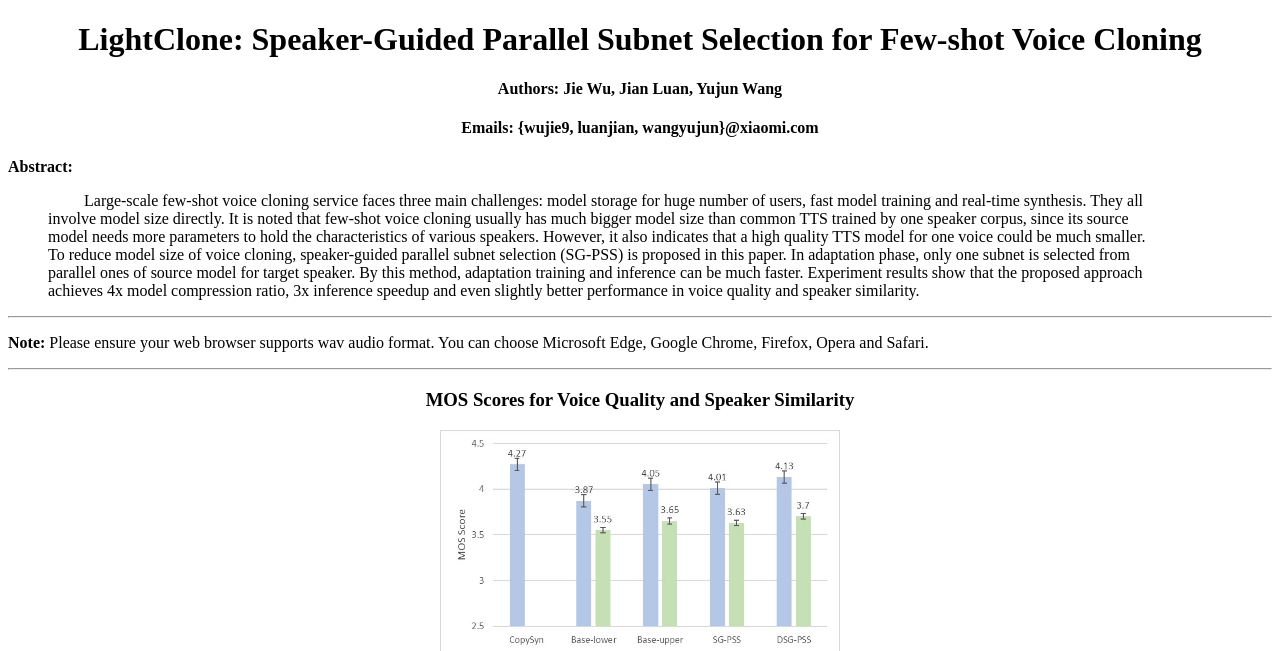
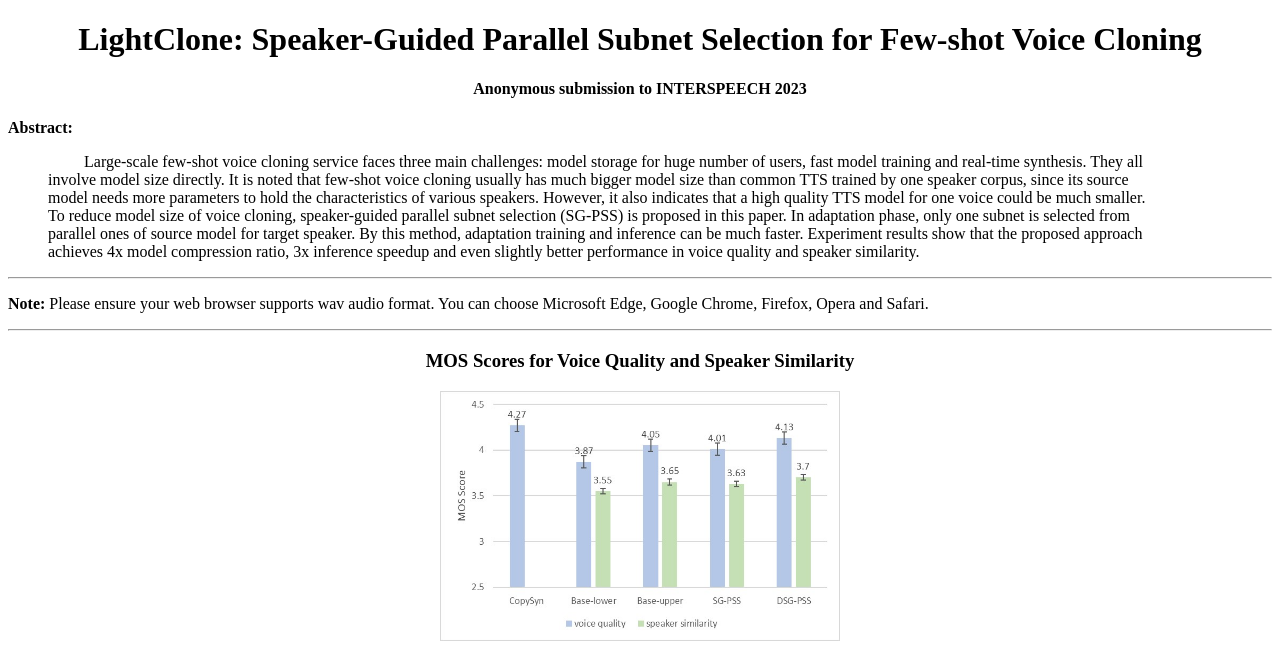
Before and after one commit to jiewu2022/INTERSPEECH2023-demo, a plain HTML site: page index.html in a window 1280 px wide. Shown: the top 651 px of the page. Drawn offline with Linux system fonts and the light colour scheme.

Commit message:
update index.html

```diff
--- a/index.html
+++ b/index.html
@@ -8,8 +8,7 @@
 
 <h1 style="text-align: center">LightClone: Speaker-Guided Parallel Subnet Selection for Few-shot Voice Cloning</h1>
 
-<h4 style="text-align: center">Authors: Jie Wu, Jian Luan, Yujun Wang</h4>
-<h4 style="text-align: center">Emails: {wujie9, luanjian, wangyujun}@xiaomi.com</h4>
+<h4 style="text-align: center">Anonymous submission to INTERSPEECH 2023</h4>
 <h4 style='display:inline'>Abstract: </h4> <br> <p style='width=81%; display:inline'><div style="width:90%"><ul>&nbsp;&nbsp;&nbsp;&nbsp;&nbsp;&nbsp;&nbsp;&nbsp;&nbsp;Large-scale few-shot voice cloning service faces three main challenges: model storage for huge number of users, fast model training and real-time synthesis. They all involve model size directly. It is noted that few-shot voice cloning usually has much bigger model size than common TTS trained by one speaker corpus, since its source model needs more parameters to hold the characteristics of various speakers. However, it also indicates that a high quality TTS model for one voice could be much smaller. To reduce model size of voice cloning, speaker-guided parallel subnet selection (SG-PSS) is proposed in this paper. In adaptation phase, only one subnet is selected from parallel ones of source model for target speaker. By this method, adaptation training and inference can be much faster. Experiment results show that the proposed approach achieves 4x model compression ratio, 3x inference speedup and even slightly better performance in voice quality and speaker similarity.</ul></div></p>
 <hr>
 <p><strong>Note:</strong> Please ensure your web browser supports wav audio format. You can choose Microsoft Edge, Google Chrome, Firefox, Opera and Safari.</p>
```
